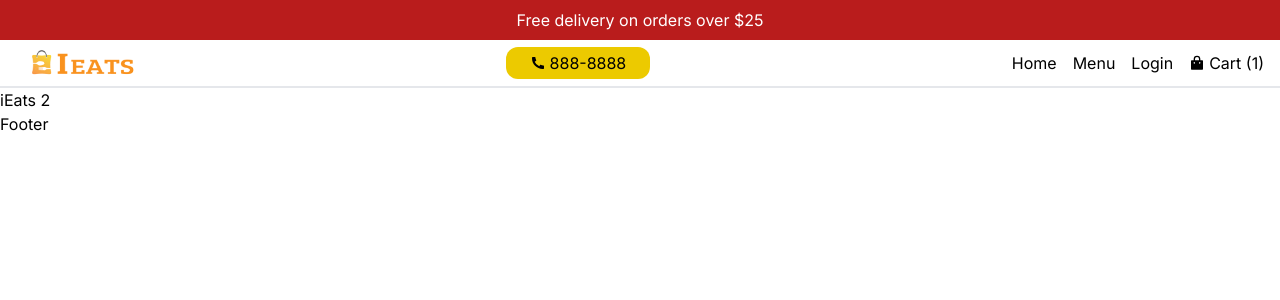
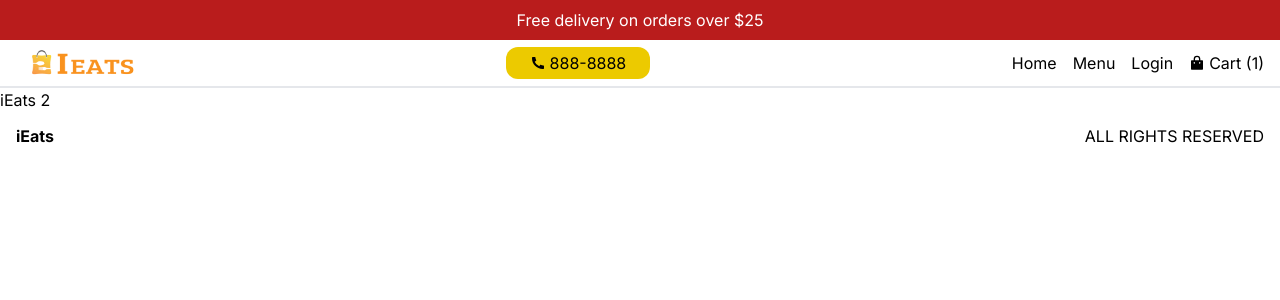
Before and after one commit to feliceforgione/iEats2, a Next.js app: page / in a window 1280 px wide. Shown: the top 300 px of the page. Built offline with nearby package versions, Linux system fonts and the light colour scheme.

Commit message:
Updated Footer

```diff
--- a/src/components/Footer.tsx
+++ b/src/components/Footer.tsx
@@ -1,7 +1,15 @@
+import Link from "next/link";
 import React from "react";
 
 function Footer() {
-  return <div>Footer</div>;
+  return (
+    <div className="h-12 p-4 lg-p-20 flex items-center justify-between">
+      <Link href="/" className="font-bold">
+        iEats
+      </Link>
+      <p>ALL RIGHTS RESERVED</p>
+    </div>
+  );
 }
 
 export default Footer;
```
